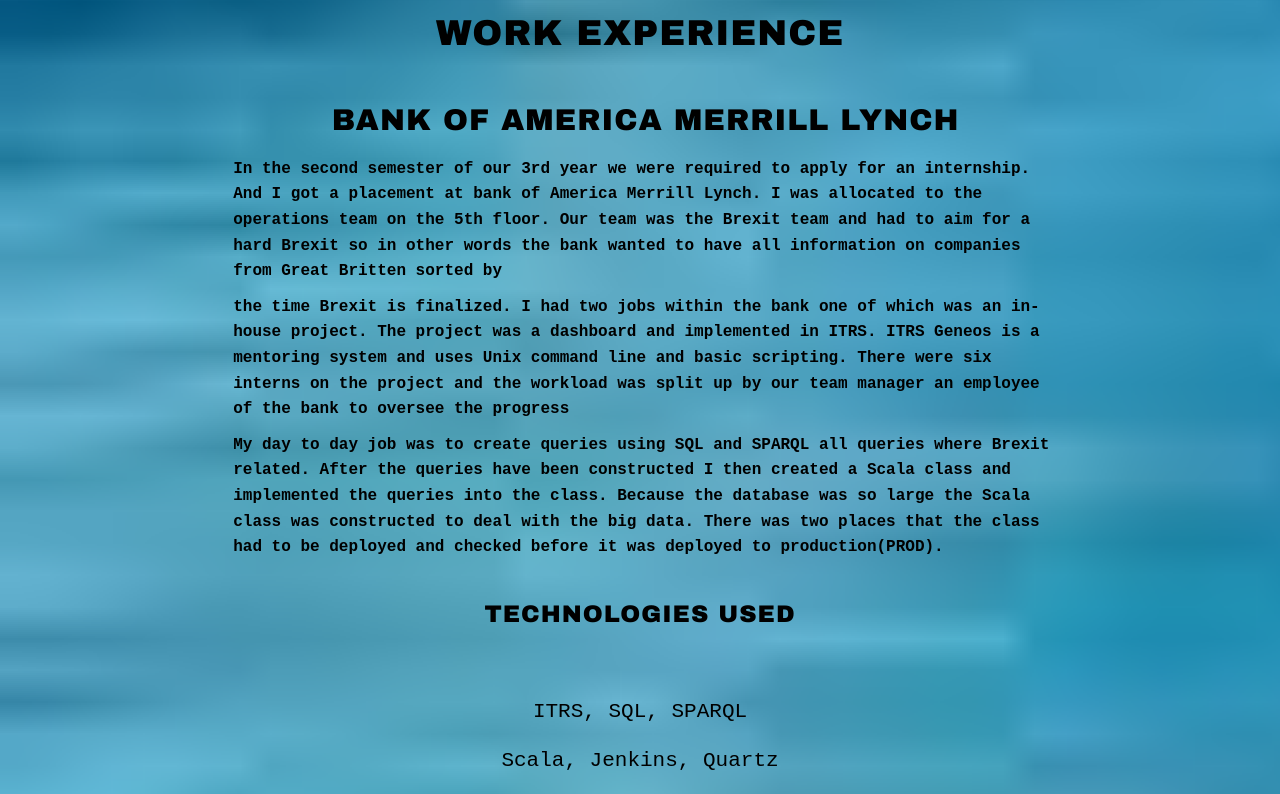
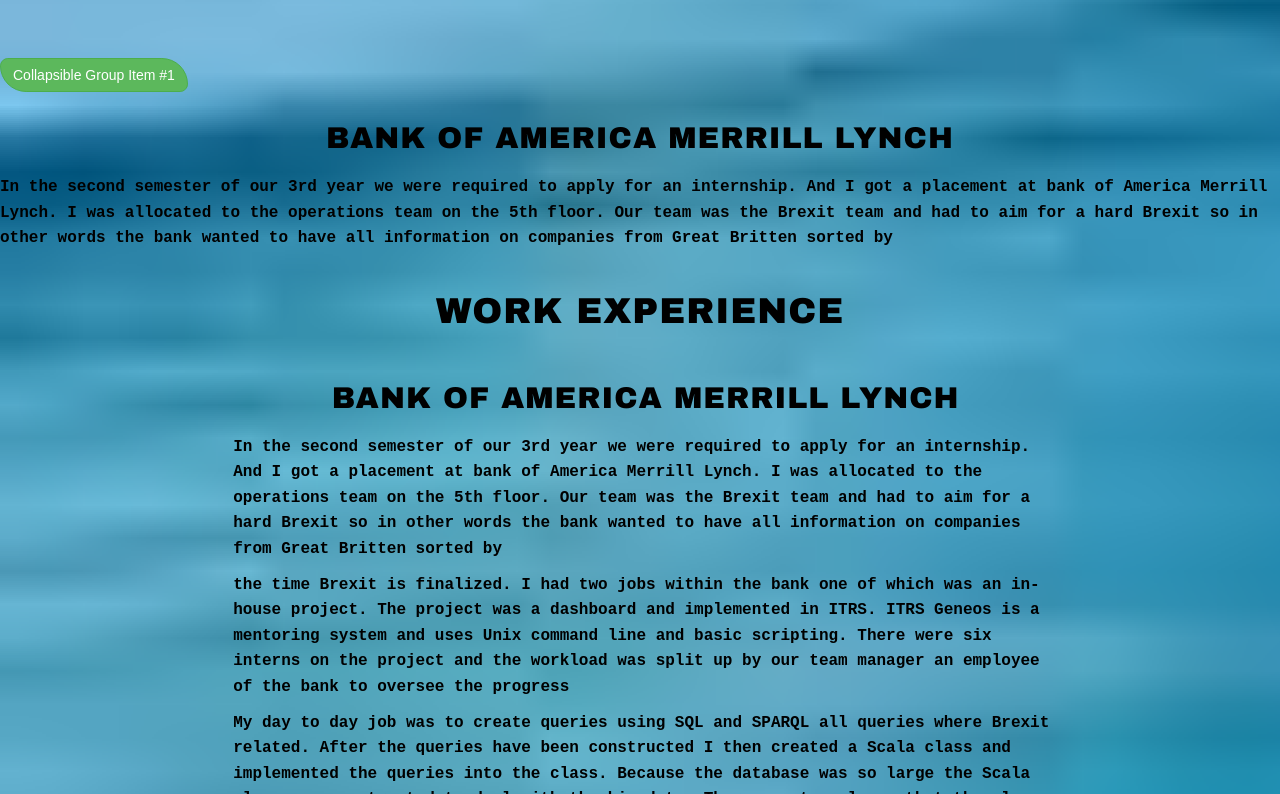
Before and after one commit to alexgrantjnr/alexgrantjnr.github.io, a plain HTML site: page index.html in a window 1280 px wide. Shown: the part 3640-4434 px from the top of the page. Drawn offline with nearby package versions, Linux system fonts and the light colour scheme.

Commit message:
Collapse test

```diff
--- a/index.html
+++ b/index.html
@@ -672,6 +672,34 @@
 	</div>
 
 
+	<div id="accordion">
+		<div class="card">
+		  <div class="card-header" id="headingOne">
+			<h5 class="mb-0">
+			  <button class="btn btn-link" data-toggle="collapse" data-target="#collapseOne" aria-expanded="true" aria-controls="collapseOne">
+				Collapsible Group Item #1
+			  </button>
+			</h5>
+		  </div>
+
+		  <div id="collapseOne" class="collapse show" aria-labelledby="headingOne" data-parent="#accordion">
+			<div class="card-body">
+				<h2>Bank Of America Merrill Lynch </h2>
+				<p>In the second semester of our 3rd year we were required to apply for an internship. And I got a
+					placement at
+					bank of America Merrill Lynch. I was allocated to the operations team on the 5th floor. Our team was
+					the
+					Brexit
+					team and had to aim for a hard Brexit so in other words the bank wanted to have all information on
+					companies
+					from
+					Great Britten sorted by</p>
+				</div>
+		  </div>
+		</div>
+		</div>
+
+
 	<div class="container">
 		<div id="workExp">
 			<h1>Work Experience</h1>
```
